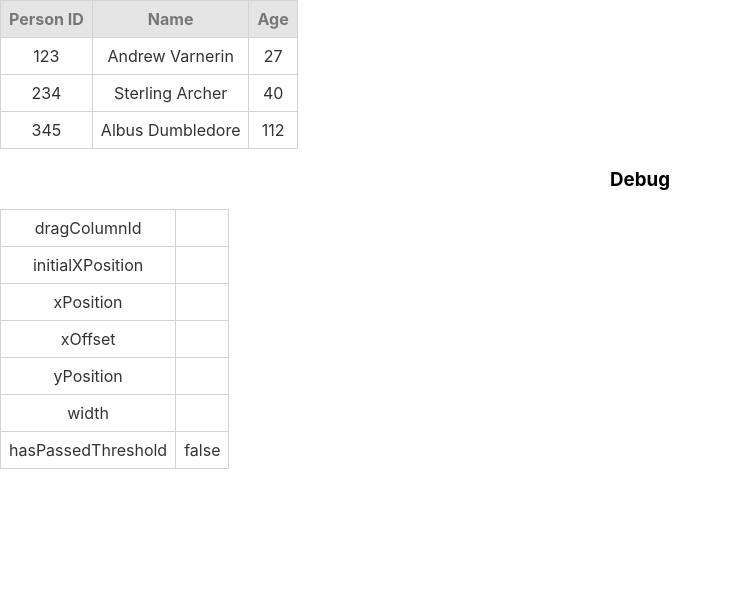
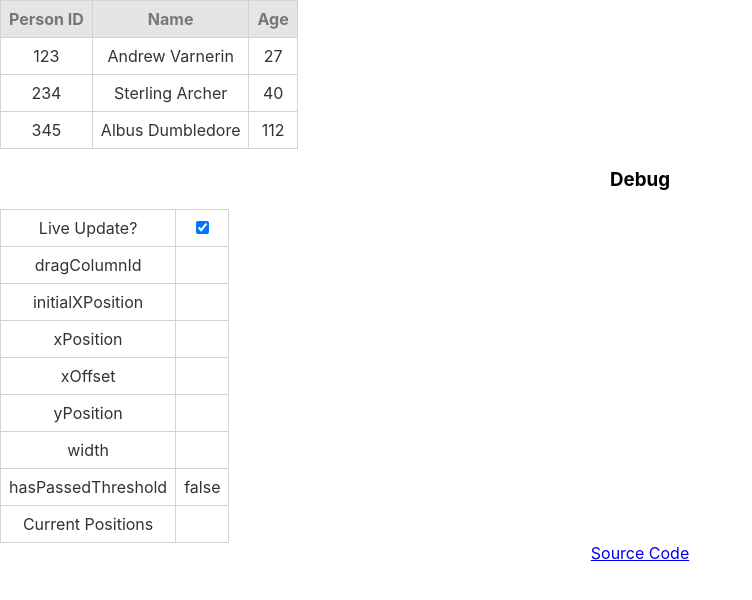
Before and after one commit to BaconSoap/draggable-table-columns, a React (Create React App) app: page / in a window 1280 px wide. Shown: the top 600 px of the page, without its empty margins (0-752 px from the left). Built offline with nearby package versions, Linux system fonts and the light colour scheme.

Commit message:
add live updating

```diff
--- a/public/index.html
+++ b/public/index.html
@@ -1,14 +1,12 @@
 <!DOCTYPE html>
 <html lang="en">
+
 <head>
   <meta charset="utf-8" />
   <link rel="icon" href="%PUBLIC_URL%/favicon.ico" />
   <meta name="viewport" content="width=device-width, initial-scale=1" />
   <meta name="theme-color" content="#000000" />
-    <meta
-      name="description"
-      content="Web site created using create-react-app"
-    />
+  <meta name="description" content="Web site created using create-react-app" />
   <link rel="apple-touch-icon" href="%PUBLIC_URL%/logo192.png" />
   <!--
       manifest.json provides metadata used when your web app is installed on a
@@ -24,8 +22,9 @@
       work correctly both with client-side routing and a non-root public URL.
       Learn how to configure a non-root public URL by running `npm run build`.
     -->
-    <title>React App</title>
+  <title>Draggable Table Columns</title>
 </head>
+
 <body>
   <noscript>You need to enable JavaScript to run this app.</noscript>
   <div id="root"></div>
@@ -40,4 +39,5 @@
       To create a production bundle, use `npm run build` or `yarn build`.
     -->
 </body>
+
 </html>
--- a/src/App.tsx
+++ b/src/App.tsx
@@ -18,9 +18,10 @@ class App extends React.PureComponent<{}, AppState> {
       ...c,
       order: idsToOrder[c.id]
     }));
+
     newColumns.sort((first, second) => first.order - second.order);
+
     this.setState({ columns: newColumns });
-    console.log(newColumns);
   }
 
   public render() {
--- a/src/Table.tsx
+++ b/src/Table.tsx
@@ -43,6 +43,9 @@ type DraggableTableState = {
   width: number | null;
   allBoundingRects: DOMRect[] | null,
   hasPassedThreshold: boolean,
+  // debug stuffs
+  currentPositions: IdToOrder | null,
+  shouldLiveUpdate: boolean,
 }
 
 export class DraggableTable extends React.PureComponent<DraggableTableOwnProps, DraggableTableState> {
@@ -56,6 +59,8 @@ export class DraggableTable extends React.PureComponent<DraggableTableOwnProps,
     width: null,
     allBoundingRects: null,
     hasPassedThreshold: false,
+    currentPositions: null,
+    shouldLiveUpdate: true,
   }
 
   private dragColumnRef: React.Ref<HTMLTableHeaderCellElement> = React.createRef();
@@ -88,6 +93,7 @@ export class DraggableTable extends React.PureComponent<DraggableTableOwnProps,
       width,
       allBoundingRects,
       hasPassedThreshold: false,
+      currentPositions: null,
     });
   }
 
@@ -99,8 +105,15 @@ export class DraggableTable extends React.PureComponent<DraggableTableOwnProps,
     if (!hasPassedThreshold) {
       hasPassedThreshold = Math.abs(e.pageX - this.state.initialXPosition!) > 10;
     }
+    let positions: IdToOrder | null = null;
+    if (hasPassedThreshold) {
+      positions = this.computeNewPositions();
+      if (this.state.shouldLiveUpdate) {
+        this.props.onColumnsReordered(positions);
+      }
+    }
 
-    this.setState({ xPosition: e.pageX, hasPassedThreshold });
+    this.setState({ xPosition: e.pageX, hasPassedThreshold, currentPositions: positions });
   }
 
   public handleHeaderCellMouseUp = (e: MouseEvent) => {
@@ -111,7 +124,7 @@ export class DraggableTable extends React.PureComponent<DraggableTableOwnProps,
     // if we've passed the threshold to start dragging, compute final
     // column positions here
     if (this.state.hasPassedThreshold) {
-      this.computeNewPositions();
+      this.props.onColumnsReordered(this.computeNewPositions());
     }
 
     this.setState({
@@ -123,10 +136,11 @@ export class DraggableTable extends React.PureComponent<DraggableTableOwnProps,
       width: null,
       allBoundingRects: null,
       hasPassedThreshold: false,
+      currentPositions: null,
     });
   }
 
-  private computeNewPositions = () => {
+  private computeNewPositions = (): IdToOrder => {
     // figure out where the new field goes
     let newIndex = 0;
     const xPosition = this.state.xPosition!;
@@ -155,7 +169,8 @@ export class DraggableTable extends React.PureComponent<DraggableTableOwnProps,
     let idsToOrder: any = {};
     sortedColumns.forEach((sc, idx) => sc.order = idx);
     sortedColumns.forEach(sc => idsToOrder[sc.id] = sc.order);
-    this.props.onColumnsReordered(idsToOrder);
+
+    return idsToOrder;
   }
 
   public componentDidMount() {
@@ -217,6 +232,10 @@ export class DraggableTable extends React.PureComponent<DraggableTableOwnProps,
         <table>
           <tbody>
             <tr>
+              <td>Live Update?</td>
+              <td><input type='checkbox' checked={this.state.shouldLiveUpdate} onChange={e => this.setState({ shouldLiveUpdate: !this.state.shouldLiveUpdate })} /></td>
+            </tr>
+            <tr>
               <td>dragColumnId</td>
               <td>{this.state.dragColumnId}</td>
             </tr>
@@ -244,10 +263,19 @@ export class DraggableTable extends React.PureComponent<DraggableTableOwnProps,
               <td>hasPassedThreshold</td>
               <td>{this.state.hasPassedThreshold + ''}</td>
             </tr>
+            <tr>
+              <td>Current Positions</td>
+              <td>{
+                this.state.currentPositions
+                  ? Object.keys(this.state.currentPositions).map(k => k + ': ' + this.state.currentPositions![k]).join(', ')
+                  : ''}
+              </td>
+            </tr>
           </tbody>
         </table>
 
         <table id='target'><thead><tr></tr></thead></table>
+        <a href='https://github.com/baconsoap/draggable-table-columns'>Source Code</a>
       </>
     )
   }
```
Lines whose indentation alone changed are shown as unchanged.
